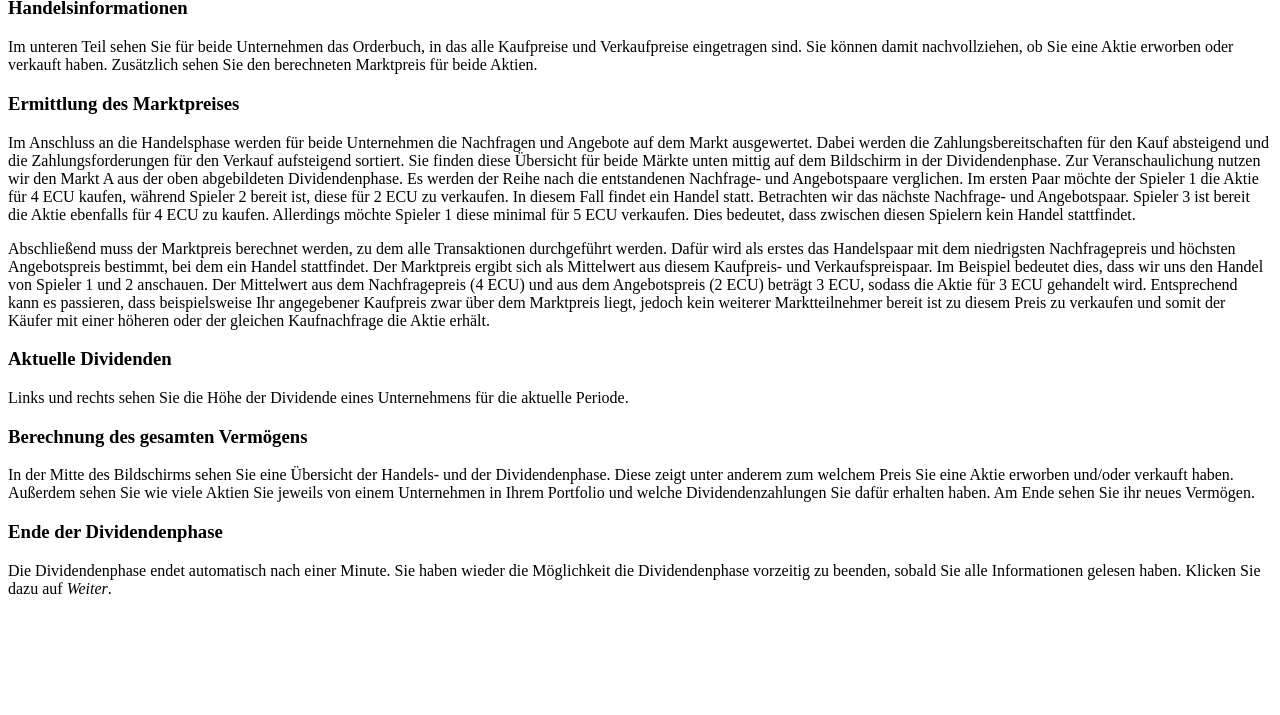
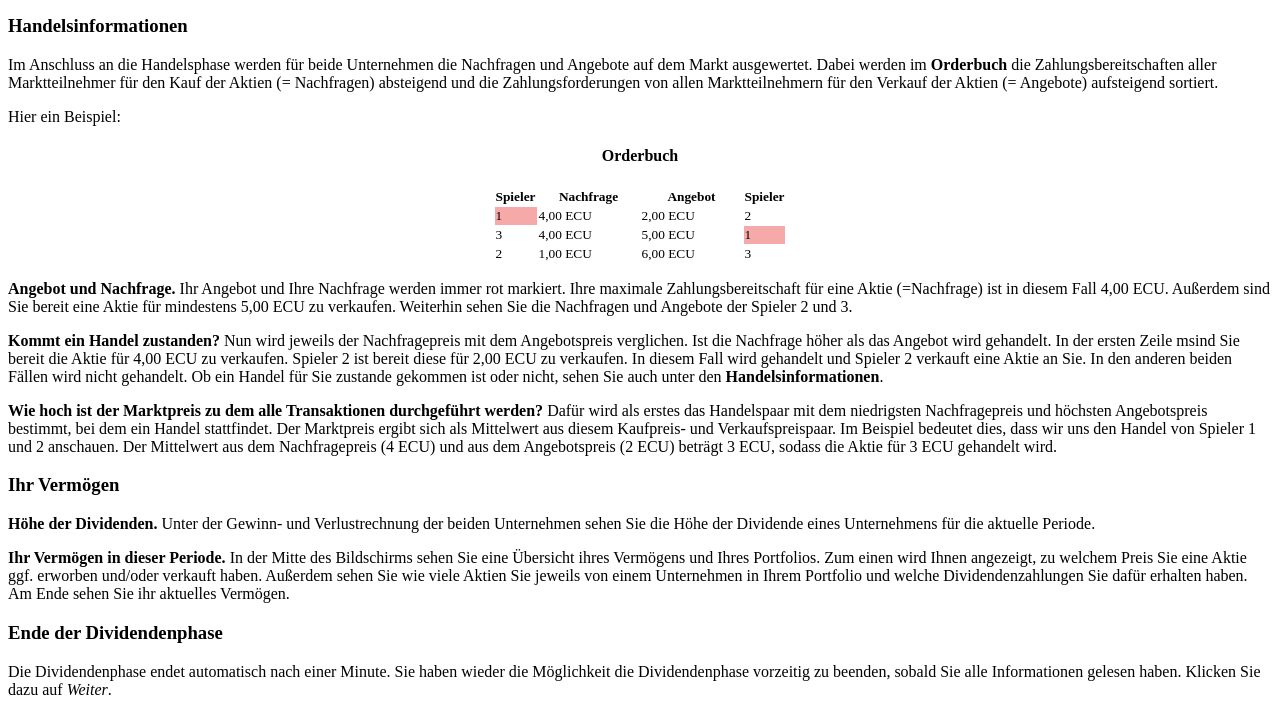
Before and after one commit to julinichtaugust/ReputationCosts_new, a Django app: template RepCostExperiment/templates/RepCostExperiment/content/Dividendenphase.html in a window 1280 px wide. Shown: the part 404-1119 px from the top of the page. Before the commit the page ends 998 px from the top, so only its background shows below. Run offline with Django 3.2, Linux system fonts and the light colour scheme; the template is opened without the code that fills it, so the values that code supplies are empty.

Commit message:
20200723

```diff
--- a/RepCostExperiment/templates/RepCostExperiment/content/Dividendenphase.html
+++ b/RepCostExperiment/templates/RepCostExperiment/content/Dividendenphase.html
@@ -15,50 +15,78 @@
     <h3>{% trans 'Bildschirm in der Dividendenphase' %}</h3>
         <p>
             {% blocktrans trimmed %}
-                 Die folgende Abbildung zeigt den Bildschirm der Dividendenphase. In der Dividendenphase können Sie nicht aktiv am Markt teilnehmen. Sie erhalten lediglich die folgenden Informationen.
+                 Die folgende Abbildung zeigt den Bildschirm der Dividendenphase. In der Dividendenphase können Sie nicht aktiv am Markt teilnehmen. In dieser Phase erhalten Sie Informationen sowohl zu Ihrem Vermögen als auch zum Handel in dieser Periode:
             {% endblocktrans %}
         </p>
-        <center>
+        <p>
         <img src="{% static "ReputationCosts/Screenshots/Dividenden.PNG" %}"/>
-        </center>
+        </p>
 
 
     <h3>{% trans 'Handelsinformationen' %}</h3>
-        <p>
-            {% blocktrans trimmed %}
-               Im unteren Teil sehen Sie für beide Unternehmen das Orderbuch, in das alle Kaufpreise und Verkaufpreise eingetragen sind. Sie können damit nachvollziehen, ob Sie eine Aktie erworben oder verkauft haben.
-                Zusätzlich sehen Sie den berechneten Marktpreis für beide Aktien.
-            {% endblocktrans %}
-        </p>
+    <p>
+        Im Anschluss an die Handelsphase werden für beide Unternehmen die Nachfragen und Angebote auf dem Markt ausgewertet.
+        Dabei werden im <b>Orderbuch</b> die Zahlungsbereitschaften aller Marktteilnehmer für den Kauf der Aktien (= Nachfragen) absteigend
+        und die Zahlungsforderungen von allen Marktteilnehmern für den Verkauf der Aktien (= Angebote) aufsteigend sortiert.
+    </p>
+    <p>
+        Hier ein Beispiel:
+    </p>
+    <p>
+        <h4 class="card-title" align="center">
+           Orderbuch
+        </h4>
+        <table border="0" cellpadding="1" cellspacing="1" align="center">
+            <tr style="font-size:10pt;">
+                <th>Spieler</th>
+                <th width="100px">Nachfrage</th>
+                <th width="100px">Angebot</th>
+                <th>Spieler</th>
+            </tr>
+            <tr style="font-size:10pt;">
+                <td style="background: #F5A9A9">1</td>
+                <td>4,00 ECU</td>
+                <td>2,00 ECU</td>
+                <td>2</td>
+            </tr>
+            <tr style="font-size:10pt;">
+                <td>3</td>
+                <td>4,00 ECU</td>
+                <td>5,00 ECU</td>
+                <td style="background: #F5A9A9">1</td>
+            </tr>
+            <tr style="font-size:10pt;">
+                <td>2</td>
+                <td>1,00 ECU</td>
+                <td>6,00 ECU</td>
+                <td>3</td>
+            </tr>
 
-    <h3>{% trans 'Ermittlung des Marktpreises' %}</h3>
-
-    <p>
-        {% blocktrans trimmed %}
-           Im Anschluss an die Handelsphase werden für beide Unternehmen die Nachfragen und Angebote auf dem Markt ausgewertet. Dabei werden die Zahlungsbereitschaften für den Kauf absteigend und die Zahlungsforderungen für den Verkauf aufsteigend sortiert. Sie finden diese Übersicht für beide Märkte unten mittig auf dem Bildschirm in der Dividendenphase.
-            Zur Veranschaulichung nutzen wir den Markt A aus der oben abgebildeten Dividendenphase. Es werden der Reihe nach die entstandenen Nachfrage- und Angebotspaare verglichen. Im ersten Paar möchte der Spieler 1 die Aktie für 4 ECU kaufen, während Spieler 2 bereit ist, diese für 2 ECU zu verkaufen. In diesem Fall findet ein Handel statt. Betrachten wir das nächste Nachfrage- und Angebotspaar. Spieler 3 ist bereit die Aktie ebenfalls für 4 ECU zu kaufen. Allerdings möchte Spieler 1 diese minimal für 5 ECU verkaufen. Dies bedeutet, dass zwischen diesen Spielern kein Handel stattfindet.
-        {% endblocktrans %}
+        </table>
     </p>
 
     <p>
-        {% blocktrans trimmed %}
-           Abschließend muss der Marktpreis berechnet werden, zu dem alle Transaktionen durchgeführt werden. Dafür wird als erstes das Handelspaar mit dem niedrigsten Nachfragepreis und höchsten Angebotspreis bestimmt, bei dem ein Handel stattfindet. Der Marktpreis ergibt sich als Mittelwert aus diesem Kaufpreis- und Verkaufspreispaar. Im Beispiel bedeutet dies, dass wir uns den Handel von Spieler 1 und 2 anschauen. Der Mittelwert aus dem Nachfragepreis (4 ECU) und aus dem Angebotspreis (2 ECU) beträgt 3 ECU, sodass die Aktie für 3 ECU gehandelt wird.
-            Entsprechend kann es passieren, dass beispielsweise Ihr angegebener Kaufpreis zwar über dem Marktpreis liegt, jedoch kein weiterer Marktteilnehmer bereit ist zu diesem Preis zu verkaufen und somit der Käufer mit einer höheren oder der gleichen Kaufnachfrage die Aktie erhält.
-        {% endblocktrans %}
+        <b>Angebot und Nachfrage.</b> Ihr Angebot und Ihre Nachfrage werden immer rot markiert. Ihre maximale Zahlungsbereitschaft für eine Aktie (=Nachfrage) ist in diesem Fall 4,00 ECU.
+        Außerdem sind Sie bereit eine Aktie für mindestens 5,00 ECU zu verkaufen. Weiterhin sehen Sie die Nachfragen und Angebote der Spieler 2 und 3.
+    </p>
+    <p>
+        <b>Kommt ein Handel zustanden?</b> Nun wird jeweils der Nachfragepreis mit dem Angebotspreis verglichen. Ist die Nachfrage höher als das Angebot wird gehandelt.
+        In der ersten Zeile msind Sie bereit die Aktie für 4,00 ECU zu verkaufen. Spieler 2 ist bereit diese für 2,00 ECU zu verkaufen. In diesem Fall wird gehandelt und Spieler 2 verkauft eine Aktie an Sie. In den anderen beiden Fällen wird nicht gehandelt. Ob ein Handel für Sie zustande gekommen ist oder nicht, sehen Sie auch unter den <b>Handelsinformationen</b>.
+    </p>
+    <p>
+        <b>Wie hoch ist der Marktpreis zu dem alle Transaktionen durchgeführt werden?</b> Dafür wird als erstes das Handelspaar mit dem niedrigsten Nachfragepreis und höchsten Angebotspreis bestimmt, bei dem ein Handel stattfindet. Der Marktpreis ergibt sich als Mittelwert aus diesem Kaufpreis- und Verkaufspreispaar. Im Beispiel bedeutet dies, dass wir uns den Handel von Spieler 1 und 2 anschauen. Der Mittelwert aus dem Nachfragepreis (4 ECU) und aus dem Angebotspreis (2 ECU) beträgt 3 ECU, sodass die Aktie für 3 ECU gehandelt wird.
     </p>
 
-    <h3>{% trans 'Aktuelle Dividenden' %}</h3>
+    <h3>{% trans 'Ihr Vermögen' %}</h3>
         <p>
-            {% blocktrans trimmed %}
-               Links und rechts sehen Sie die Höhe der Dividende eines Unternehmens für die aktuelle Periode.
-            {% endblocktrans %}
+            <b>Höhe der Dividenden.</b> Unter der Gewinn- und Verlustrechnung der beiden Unternehmen sehen Sie die Höhe der Dividende eines Unternehmens für die aktuelle Periode.
         </p>
 
-    <h3>{% trans 'Berechnung des gesamten Vermögens' %}</h3>
         <p>
-            {% blocktrans trimmed %}
-               In der Mitte des Bildschirms sehen Sie eine Übersicht der Handels- und der Dividendenphase. Diese zeigt unter anderem zum welchem Preis Sie eine Aktie erworben und/oder verkauft haben. Außerdem sehen Sie wie viele Aktien Sie jeweils von einem Unternehmen in Ihrem Portfolio und welche Dividendenzahlungen Sie dafür erhalten haben. Am Ende sehen Sie ihr neues Vermögen.
-            {% endblocktrans %}
+            <b>Ihr Vermögen in dieser Periode.</b> In der Mitte des Bildschirms sehen Sie eine Übersicht ihres Vermögens und Ihres Portfolios.
+            Zum einen wird Ihnen angezeigt, zu welchem Preis Sie eine Aktie ggf. erworben und/oder verkauft haben.
+            Außerdem sehen Sie wie viele Aktien Sie jeweils von einem Unternehmen in Ihrem Portfolio und welche Dividendenzahlungen Sie dafür erhalten haben.
+            Am Ende sehen Sie ihr aktuelles Vermögen.
         </p>
 
     <h3>{% trans 'Ende der Dividendenphase' %}</h3>
```
Also changed, not shown: RepCostExperiment/pages.py (+10 -14 lines), RepCostExperiment/templates/RepCostExperiment/Results2.html (+110 -58 lines).
